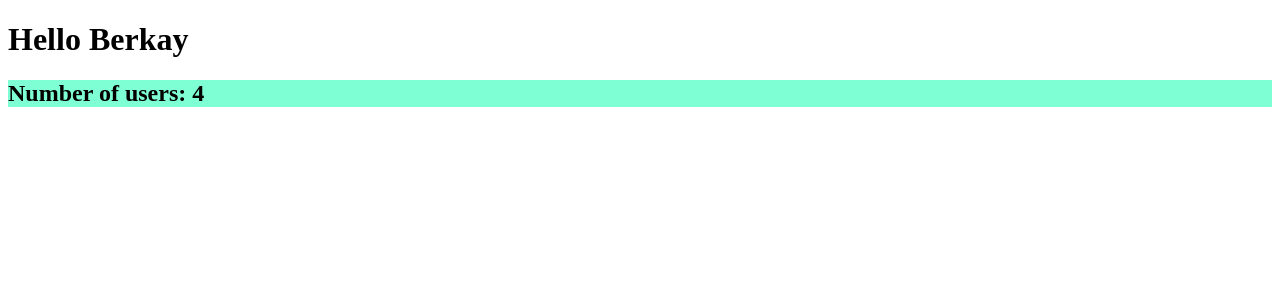
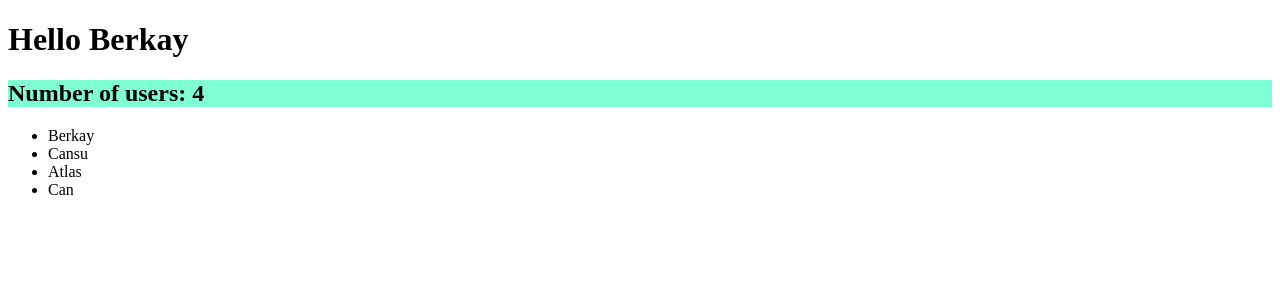
Before and after one commit to BerkayTurna/react-study, a React (Vite) app: page / in a window 1280 px wide. Shown: the top 300 px of the page. Built offline with nearby package versions, Linux system fonts and the light colour scheme.

Commit message:
.map method

```diff
--- a/src/App.jsx
+++ b/src/App.jsx
@@ -13,6 +13,11 @@ function App() {
     <>
       <h1>Hello {userName} </h1>
       <h2 className="background">Number of users: {users.length} </h2>
+      <ul>
+        {users.map((user) => (
+          <li>{user}</li>
+        ))}
+      </ul>
     </>
   );
 }
```
